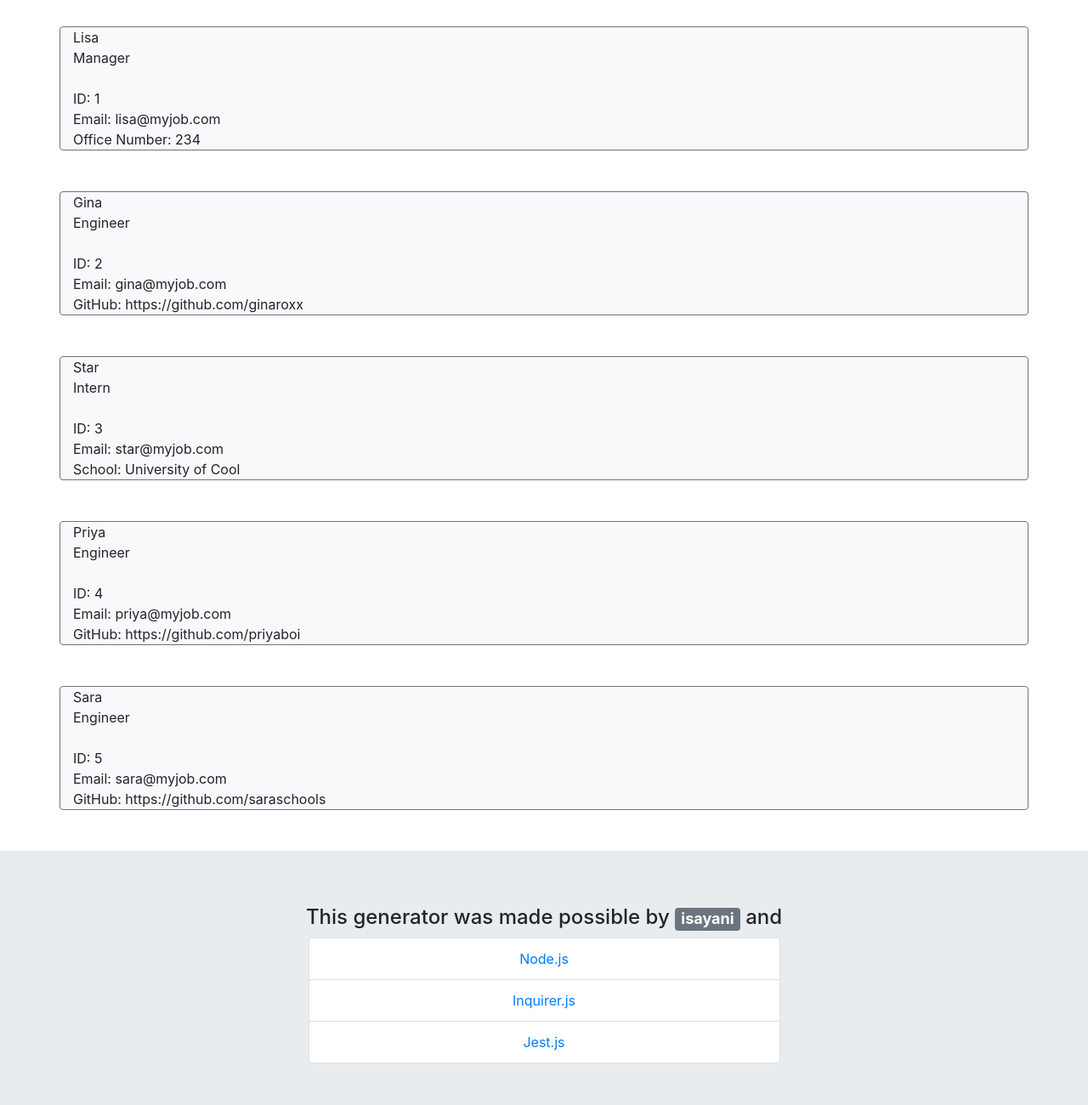
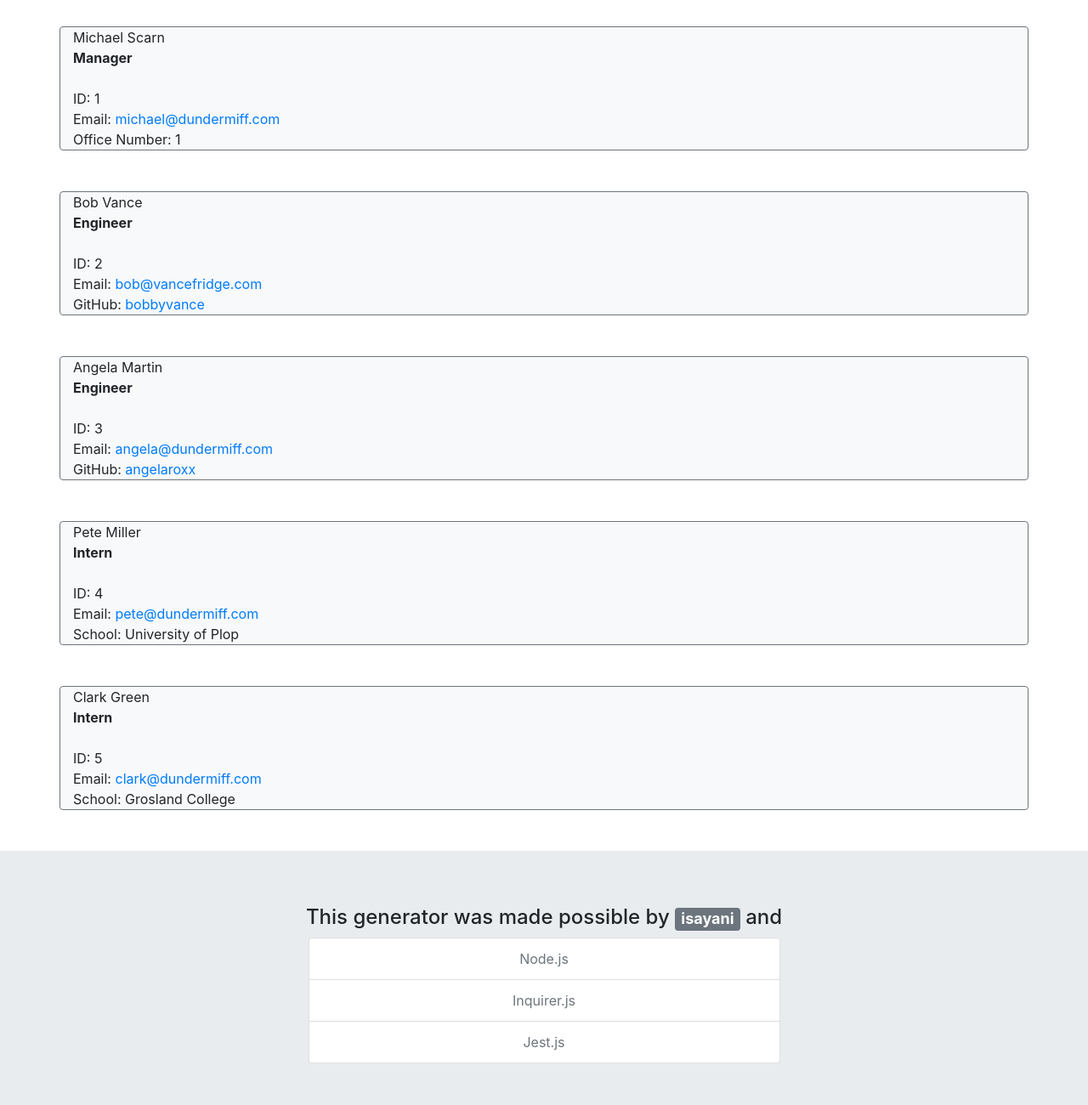
Before and after one commit to isayani/oop-team-profile-generator, a website: page index.html in a window 1280 px wide. Shown: the part 220-1520 px from the top of the page at 85% size. Drawn offline with nearby package versions, Linux system fonts and the light colour scheme.

Commit message:
updated demo

```diff
--- a/index.html
+++ b/index.html
@@ -17,48 +17,48 @@
 
 
       <div class="container card border-secondary bg-light my-5 ">
-      Lisa <br/>
-      Manager <br/>
+      Michael Scarn <br/>
+      <strong>Manager</strong>
       <br/>
       ID: 1 <br/>
-      Email: lisa@myjob.com <br/>
-      Office Number: 234
+      <span>Email: <a href="mailto:michael@dundermiff.com">michael@dundermiff.com</a></span>
+      Office Number: 1
       </div>
 
       <div class="container card border-secondary bg-light my-5 ">
-      Gina <br/>
-      Engineer <br/>
+      Bob Vance <br/>
+      <strong>Engineer</strong>
       <br/>
       ID: 2 <br/>
-      Email: gina@myjob.com <br/>
-      GitHub: https://github.com/ginaroxx
+      <span>Email: <a href="mailto:bob@vancefridge.com">bob@vancefridge.com</a></span>
+      <span>GitHub: <a href="https://github.com/bobbyvance">bobbyvance</a></span>
       </div>
 
       <div class="container card border-secondary bg-light my-5 ">
-      Star <br/>
-      Intern <br/>
+      Angela Martin <br/>
+      <strong>Engineer</strong>
       <br/>
       ID: 3 <br/>
-      Email: star@myjob.com <br/>
-      School: University of Cool
+      <span>Email: <a href="mailto:angela@dundermiff.com">angela@dundermiff.com</a></span>
+      <span>GitHub: <a href="https://github.com/angelaroxx">angelaroxx</a></span>
       </div>
 
       <div class="container card border-secondary bg-light my-5 ">
-      Priya <br/>
-      Engineer <br/>
+      Pete Miller <br/>
+      <strong>Intern</strong>
       <br/>
       ID: 4 <br/>
-      Email: priya@myjob.com <br/>
-      GitHub: https://github.com/priyaboi
+      <span>Email: <a href="mailto:pete@dundermiff.com">pete@dundermiff.com</a></span>
+      School: University of Plop
       </div>
 
       <div class="container card border-secondary bg-light my-5 ">
-      Sara <br/>
-      Engineer <br/>
+      Clark Green <br/>
+      <strong>Intern</strong>
       <br/>
       ID: 5 <br/>
-      Email: sara@myjob.com <br/>
-      GitHub: https://github.com/saraschools
+      <span>Email: <a href="mailto:clark@dundermiff.com">clark@dundermiff.com</a></span>
+      School: Grosland College
       </div>
 
 
@@ -66,11 +66,11 @@
 
 <footer class="jumbotron jumbotron-fluid">
     <div class="container text-center">
-    <h4 class="">This generator was made possible by <a href="https://github.com/isayani/"class="badge badge-secondary">isayani</a> and</h4>
+    <h4>This generator was made possible by <a href="https://github.com/isayani/"class="badge badge-secondary">isayani</a> and</h4>
     <ul class="list-group w-50 mx-auto text-decoration-none">
-      <a href="https://nodejs.org/en/docs/" class="list-group-item">Node.js</a>
-      <a href="https://www.npmjs.com/package/inquirer/v/8.2.4" class="list-group-item">Inquirer.js</a>
-      <a href="https://jestjs.io/" class="list-group-item">Jest.js</a>
+      <a href="https://nodejs.org/en/docs/" class="list-group-item text-secondary">Node.js</a>
+      <a href="https://www.npmjs.com/package/inquirer/v/8.2.4" class="list-group-item text-secondary">Inquirer.js</a>
+      <a href="https://jestjs.io/" class="list-group-item text-secondary">Jest.js</a>
     </ul>
     </div>
 </footer>
```
